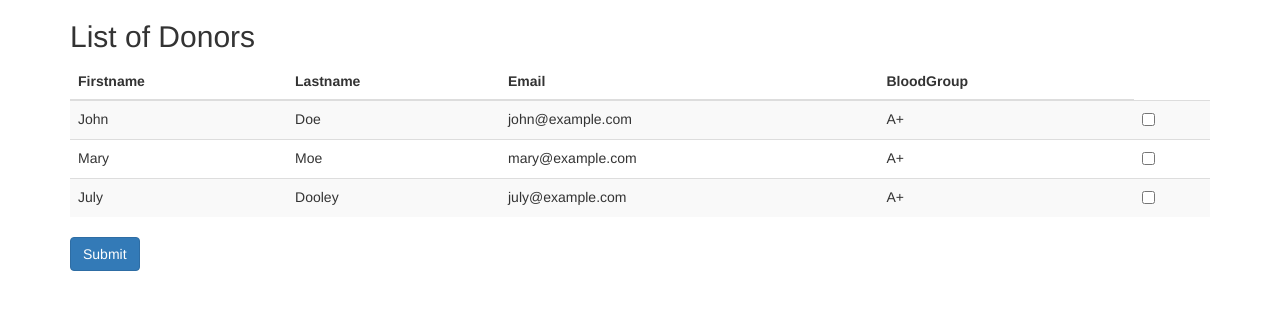
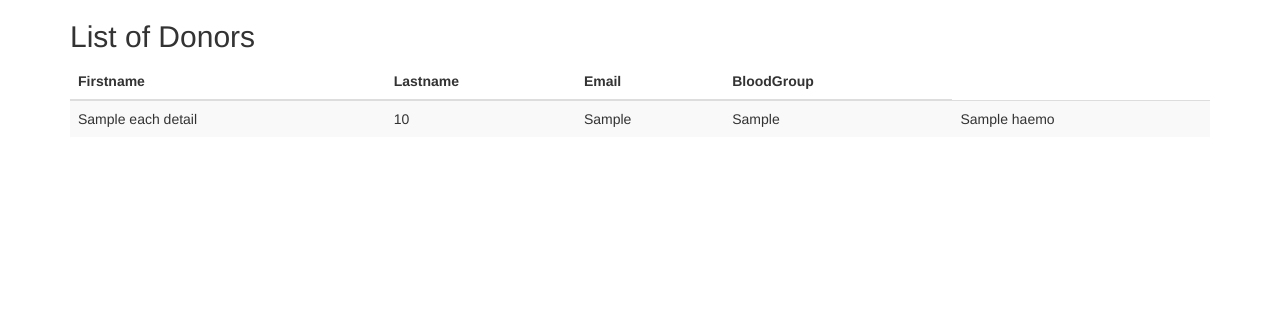
Before and after one commit to Hyderabad2017/team-3, a Django app: template Blood/uwhapp/templates/uwhapp/bloodbank.html in a window 1280 px wide. Shown: the top 310 px of the page. Run offline with Django 3.2, Linux system fonts and the light colour scheme; the template is opened without the code that fills it: most values are stand-ins (such as "Sample title", 1, 10 or a date in 2020); parts of the project's set-up code (start-up, migrations or seed data) failed here and were passed over; some libraries are stand-ins or nearby versions.

Commit message:
added integration with django

```diff
--- a/Blood/uwhapp/templates/uwhapp/bloodbank.html
+++ b/Blood/uwhapp/templates/uwhapp/bloodbank.html
@@ -11,7 +11,7 @@
 <body>
 
 <div class="container">
-<form action=" " method=" ">
+
    <h2>List of Donors</h2>
   <!-- <p>The .table-striped class adds zebra-stripes to a table:</p> -->
   <table class="table table-striped">
@@ -24,31 +24,18 @@
       </tr>
     </thead>
     <tbody>
-      <tr>
-        <td>John</td>
-        <td>Doe</td>
-        <td>john@example.com</td>
-        <td>A+</td>
-        <td><input type="checkbox" name="vehicle" value="Bike"></td>
-      </tr>
-      <tr>
-        <td>Mary</td>
-        <td>Moe</td>
-        <td>mary@example.com</td>
-        <td>A+</td>
-        <td><input type="checkbox" name="vehicle" value="Bike"></td>
-      </tr>
-      <tr>
-        <td>July</td>
-        <td>Dooley</td>
-        <td>july@example.com</td>
-        <td>A+</td>
-        <td><input type="checkbox" name="vehicle" value="Bike"></td>
-      </tr>
-    </tbody>
+        {% for each_detail in list_donor %}
+    <tr>
+        <td>{{each_detail.name}}</td>
+        <td>{{each_detail.age}}</td>
+        <td>{{each_detail.blood_type}}</td>
+        <td>{{each_detail.last_donation}}</td>
+        <td>{{each_detail.haemo}}</td>
+        </tr>
+        {% endfor %}
+      </tbody>
   </table>
-  <button type="submit" class="btn btn-primary btn-md">Submit</button>
-</div>
-</form>
+  </div>
+
 </body>
 </html>
```
